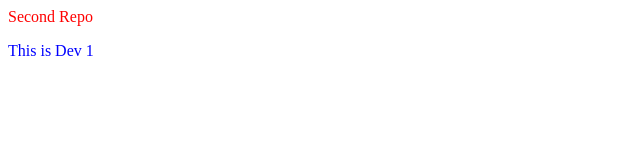
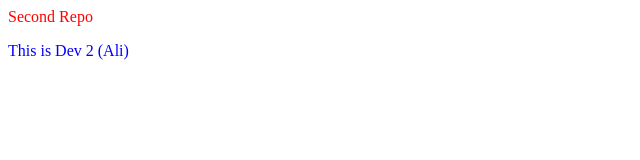
Before and after one commit to usmanhadier/LocalRepo, a plain HTML site: page index.html in a window 1280 px wide. Shown: the full height of the page, 0-640 px from the left. Drawn offline with Linux system fonts and the light colour scheme.

Commit message:
add name

```diff
--- a/index.html
+++ b/index.html
@@ -1,2 +1,2 @@
 <p style="color: red;">Second Repo</p>
-<p style="color: blue;">This is Dev 1</p>
+<p style="color: blue;">This is Dev 2 (Ali)</p>
```
